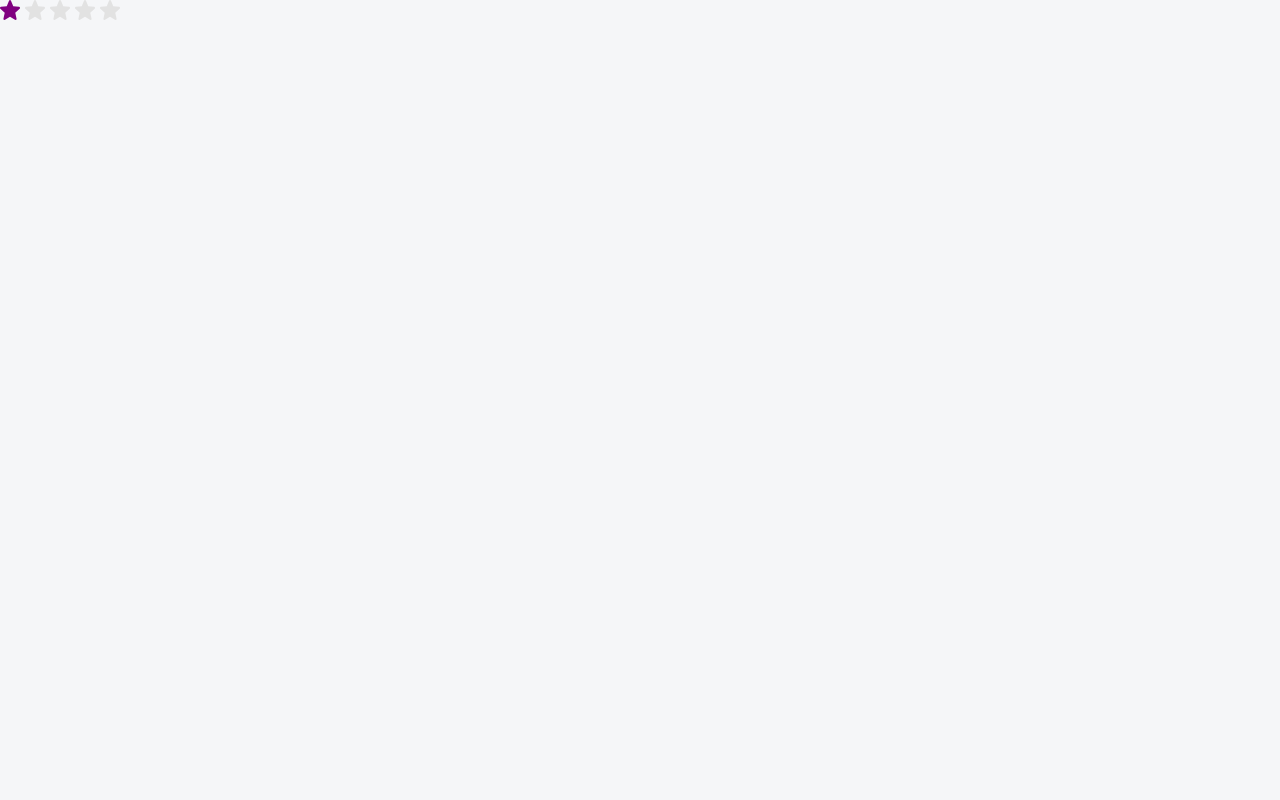
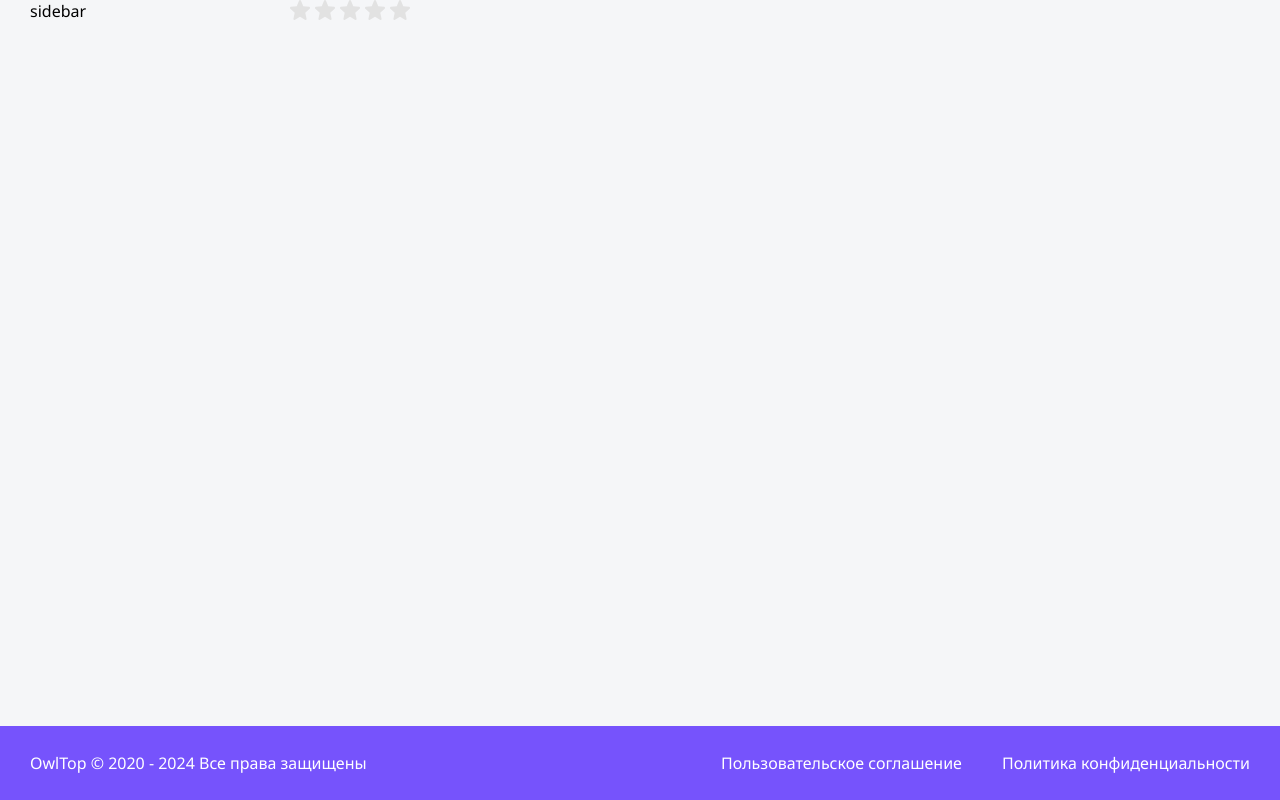
Before and after one commit to Light053/Next-app-Rating-app, a Next.js app: page / in a window 1280 px wide. Built offline with nearby package versions, Linux system fonts and the light colour scheme.

Commit message:
made a project layout

```diff
--- a/src/app/globals.css
+++ b/src/app/globals.css
@@ -14,6 +14,8 @@
   --green-light-color: rgb(126, 255, 126);
 
   --primary-hover-color: rgb(153, 0, 153);
+
+  --footer-color: #7653fc;
 }
 
 body {
--- a/src/app/layout.tsx
+++ b/src/app/layout.tsx
@@ -1,6 +1,11 @@
 import { Noto_Sans } from 'next/font/google';
 import './globals.css';
 import { Metadata } from 'next';
+import { Header } from '../components/Header/Header';
+import { Footer } from '../components/Footer/Footer';
+import { Sidebar } from '../components/Sidebar/Sidebar';
+import styles from './page.module.scss';
+
 const notoSans = Noto_Sans({
   weight: ['300', '400', '700', '500'],
   style: 'normal',
@@ -17,7 +22,14 @@ export default function RootLayout({
 }: Readonly<{ children: React.ReactNode }>) {
   return (
     <html lang="en">
-      <body className={notoSans.className}>{children}</body>
+      <body className={notoSans.className}>
+        <div className={styles.wrapper}>
+          <Header className={styles.header} />
+          <Sidebar className={styles.sidebar} />
+          <div className={styles.body}>{children}</div>
+          <Footer className={styles.footer} />
+        </div>
+      </body>
     </html>
   );
 }
--- a/src/app/page.module.scss
+++ b/src/app/page.module.scss
@@ -0,0 +1,46 @@
+.wrapper {
+  display: grid;
+  grid-template-columns: auto 230px minmax(320px, 1200px) auto;
+  grid-template-rows: auto 1fr auto;
+  grid-template-areas:
+    '. header header .'
+    '. sidebar body .'
+    'footer footer footer footer';
+
+  min-height: 100vh;
+  gap: 0 30px;
+}
+
+.sidebar {
+  grid-area: sidebar;
+}
+
+.footer {
+  grid-area: footer;
+}
+
+.body {
+  grid-area: body;
+}
+
+.header {
+  grid-area: header;
+  display: none;
+}
+
+@media (max-width: 765px) {
+  .sidebar {
+    display: none;
+  }
+  .header {
+    display: block;
+  }
+
+  .wrapper {
+    grid-template-columns: minmax(320px, 1200px);
+    grid-template-areas:
+      'header'
+      'body'
+      'footer';
+  }
+}
--- /dev/null
+++ b/src/components/Footer/Footer.module.scss
@@ -0,0 +1,34 @@
+.Footer {
+  background: var(--footer-color);
+  display: grid;
+  grid-template-columns: 1fr auto auto;
+  padding: 25px 30px;
+  gap: 10px 40px;
+
+  color: var(--white-color);
+  font-size: 16px;
+  line-height: 24px;
+}
+
+.policy {
+  text-decoration: none;
+  color: var(--white-color);
+}
+
+.law {
+  text-decoration: none;
+  color: var(--white-color);
+}
+
+.law,
+.policy {
+  &:hover {
+    text-decoration: underline;
+  }
+}
+
+@media (max-width: 765px) {
+  .Footer {
+    grid-template-columns: 1fr;
+  }
+}
--- /dev/null
+++ b/src/components/Footer/Footer.tsx
@@ -0,0 +1,27 @@
+import { FC } from 'react';
+import styles from './Footer.module.scss';
+import { classNames } from '@/utils/classnames/classnames';
+import Link from 'next/link';
+
+interface FooterProps {
+  className?: string;
+}
+
+export const Footer: FC<FooterProps> = ({ className, ...otherProps }) => {
+  return (
+    <div
+      className={classNames(styles.Footer, {}, [className || ''])}
+      {...otherProps}
+    >
+      <span className={styles.text}>
+        OwlTop © 2020 - {new Date().getFullYear()} Все права защищены
+      </span>
+      <Link href={'#'} className={styles.law}>
+        Пользовательское соглашение
+      </Link>
+      <Link href={'#'} className={styles.policy}>
+        Политика конфиденциальности
+      </Link>
+    </div>
+  );
+};
--- /dev/null
+++ b/src/components/Header/Header.tsx
@@ -0,0 +1,18 @@
+import { FC } from 'react';
+import styles from './Header.module.scss';
+import { classNames } from '@/utils/classnames/classnames';
+
+interface HeaderProps {
+  className?: string;
+}
+
+export const Header: FC<HeaderProps> = ({ className, ...otherProps }) => {
+  return (
+    <div
+      className={classNames(styles.Header, {}, [className || ''])}
+      {...otherProps}
+    >
+      header
+    </div>
+  );
+};
--- /dev/null
+++ b/src/components/Sidebar/Sidebar.tsx
@@ -0,0 +1,18 @@
+import { FC } from 'react';
+import styles from './Sidebar.module.scss';
+import { classNames } from '@/utils/classnames/classnames';
+
+interface SidebarProps {
+  className?: string;
+}
+
+export const Sidebar: FC<SidebarProps> = ({ className, ...otherProps }) => {
+  return (
+    <div
+      className={classNames(styles.Sidebar, {}, [className || ''])}
+      {...otherProps}
+    >
+      sidebar
+    </div>
+  );
+};
```
Also changed, not shown: src/components/Header/Header.module.scss (added), src/components/Sidebar/Sidebar.module.scss (added).
